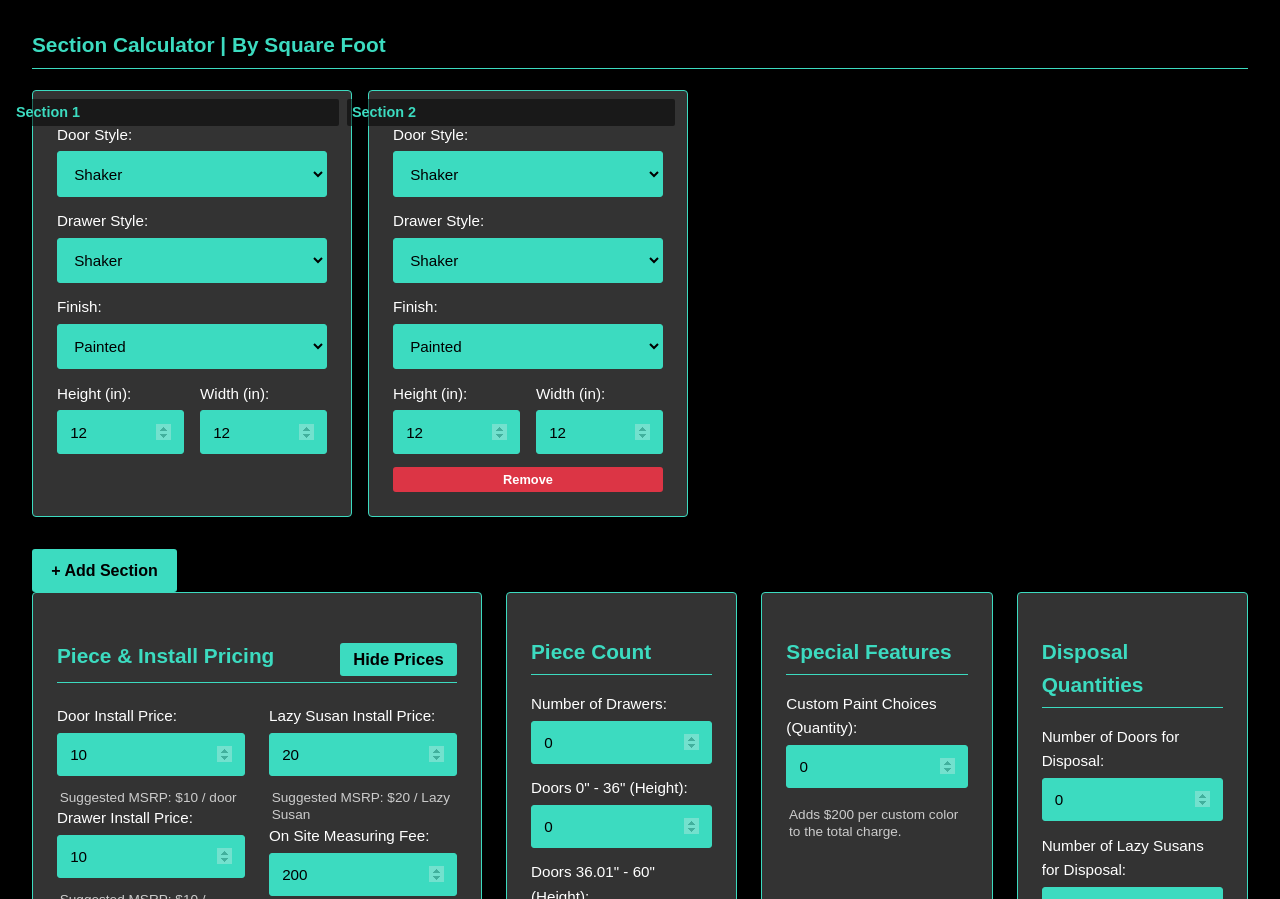
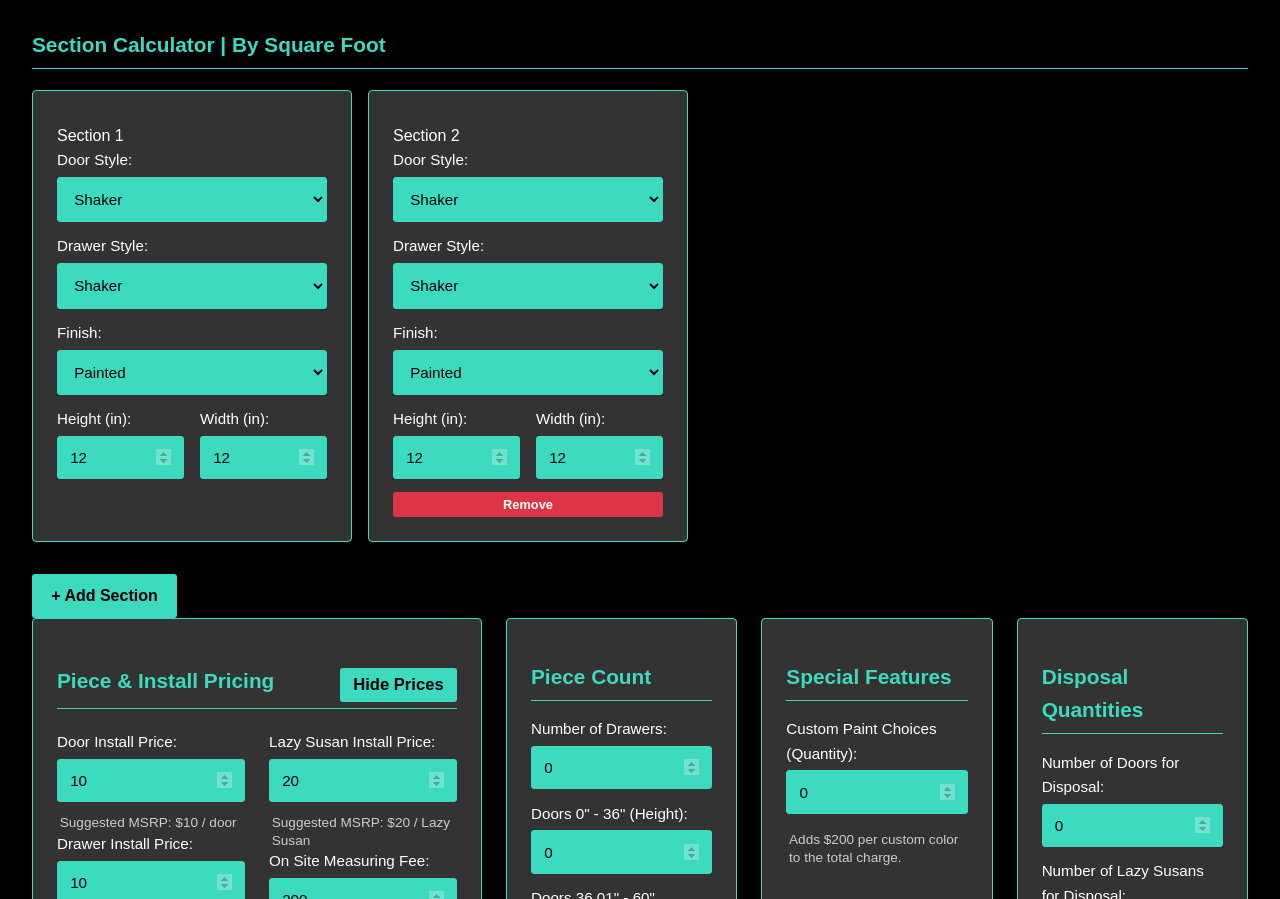
Before and after one commit to facemandog/CalcApp_Master, a website: page Public/index.html in a window 1280 px wide. Shown: the part 942-1841 px from the top of the page. Drawn offline with Linux system fonts and the light colour scheme.

Commit message:
V3.4
Crushing and ready to calculate

```diff
--- a/Public/index.html
+++ b/Public/index.html
@@ -275,16 +275,14 @@
      }
 
     /* Section ID in top-right */
-    .section-id {
-      position: absolute;
-      top: 8px;
-      right: 12px;
-      font-weight: bold;
-      color: var(--primary-color);
-      font-size: 0.9em;
-      background-color: rgba(0,0,0,0.5); /* Semi-transparent background */
-      padding: 2px 5px;
-      border-radius: 2px;
+    .section-header {
+        display: flex;
+        justify-content: center; /* <<< CHANGE: Center items horizontally */
+        align-items: center;
+        margin-bottom: 1em;
+        /* Optional: border */
+        /* border-bottom: 1px dashed #555; */
+        /* padding-bottom: 0.5em; */
     }
     #roughEstimateContainer h2 {
         margin-bottom: 1em; /* Add space below heading */
```
